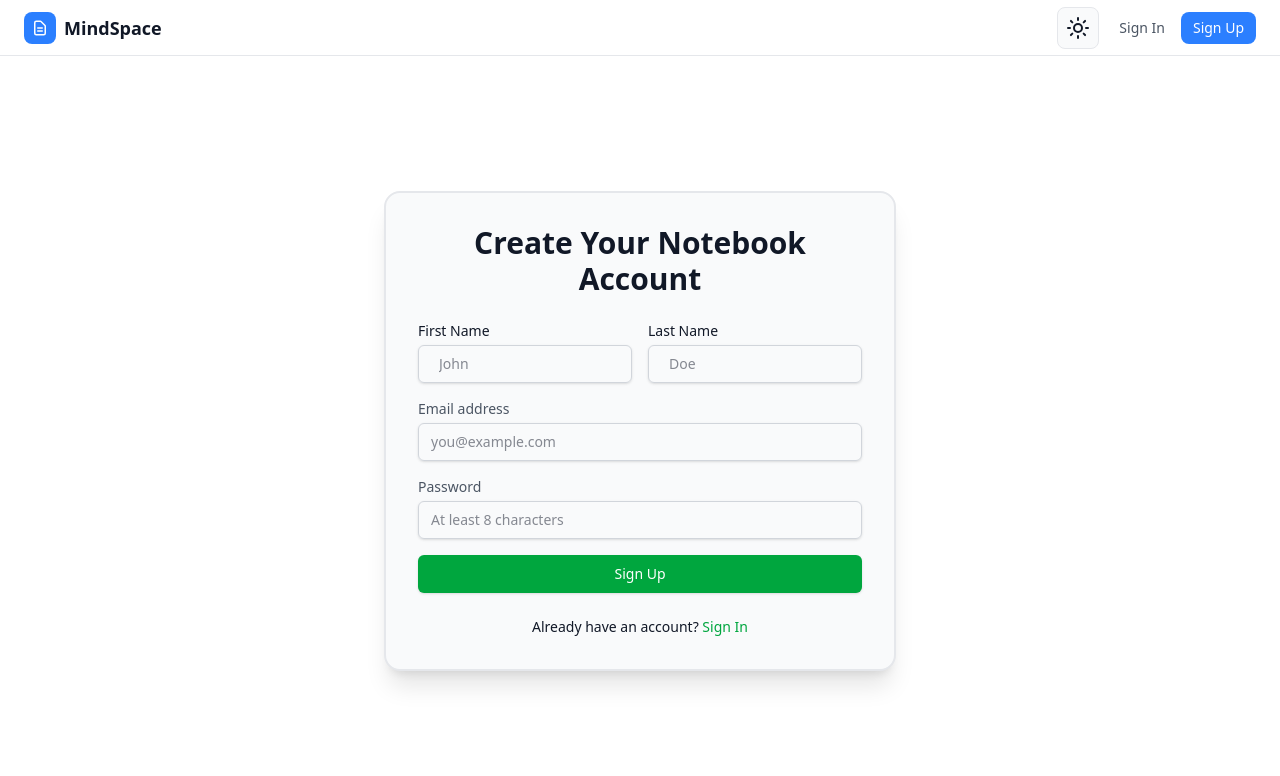
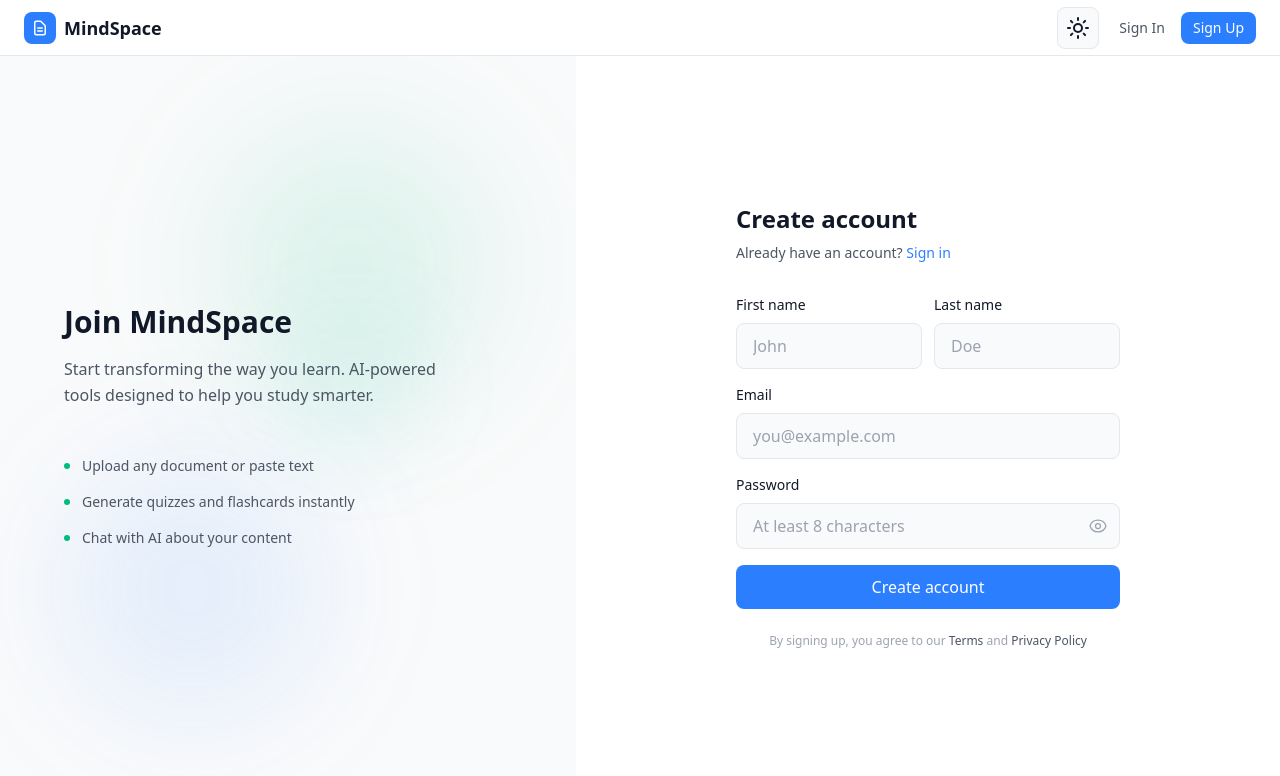
Before and after one commit to Sabin-Karki/Mindspace, a React (Vite) app in the folder frontend/: page /signup in a window 1280 px wide. Shown: the top 776 px of the page. Built offline with nearby package versions, Linux system fonts and the light colour scheme.

Commit message:
updated signup

```diff
--- a/frontend/src/pages/Signup.tsx
+++ b/frontend/src/pages/Signup.tsx
@@ -13,6 +13,7 @@ const Signup = () => {
   const [form, setForm] = useState<ISignUpRequest>({ firstName: "", lastName: "", email: "", password: "" });
   const [error, setError] = useState<string | null>(null);
   const [loading, setLoading] = useState(false);
+  const [showPassword, setShowPassword] = useState(false);
 
   const handleChange = (e: React.ChangeEvent<HTMLInputElement>) => {
     setError(null);
@@ -27,19 +28,19 @@ const Signup = () => {
     //   return;
     // }
 
-    if( !form.firstName){
+    if (!form.firstName) {
       setError("Please enter your first name.");
       return;
     }
-    if( !form.lastName){
+    if (!form.lastName) {
       setError("Please enter your last name.");
       return;
     }
-    if( form.email.includes('@') === false || form.email.includes('.') === false){
+    if (form.email.includes('@') === false || form.email.includes('.') === false) {
       setError("Please enter a valid email address.");
       return;
     }
-    if( !form.password){
+    if (!form.password) {
       setError("Please enter your password.");
       return;
     }
@@ -62,44 +63,98 @@ const Signup = () => {
   };
 
   return (
-    <div className="flex items-center justify-center bg-bg-pri min-h-[calc(100vh-50px)] ">
-      <div className="w-full max-w-lg p-8 space-y-6 bg-bg-sec shadow-xl rounded-2xl border-2 border-border-pri">
-        <h2 className="text-3xl font-extrabold text-center text-text-pri">
-          Create Your Notebook Account
-        </h2>
+    <div className="min-h-[calc(100vh-60px)] flex">
+      {/* Left Panel - Decorative with subtle pattern */}
+      <div className="hidden lg:flex lg:w-[45%] bg-bg-sec relative overflow-hidden">
+        {/* Abstract geometric shapes */}
+        <div className="absolute inset-0">
+          <div className="absolute top-16 right-20 w-72 h-72 bg-emerald-500/10 rounded-full blur-3xl" />
+          <div className="absolute bottom-20 left-16 w-64 h-64 bg-blue-500/10 rounded-full blur-3xl" />
+          <div className="absolute top-1/3 right-1/4 w-40 h-40 bg-teal-500/5 rounded-full blur-2xl" />
+        </div>
+
+        {/* Content */}
+        <div className="relative z-10 flex flex-col justify-center px-16 py-12">
+          <div className="max-w-sm">
+            <h1 className="text-3xl font-bold text-text-pri mb-4">
+              Join MindSpace
+            </h1>
+            <p className="text-text-sec text-base leading-relaxed mb-12">
+              Start transforming the way you learn. AI-powered tools designed to help you study smarter.
+            </p>
+
+            {/* Minimal feature indicators */}
+            <div className="space-y-4">
+              <div className="flex items-center gap-3 text-text-sec">
+                <div className="w-1.5 h-1.5 bg-emerald-500 rounded-full" />
+                <span className="text-sm">Upload any document or paste text</span>
+              </div>
+              <div className="flex items-center gap-3 text-text-sec">
+                <div className="w-1.5 h-1.5 bg-emerald-500 rounded-full" />
+                <span className="text-sm">Generate quizzes and flashcards instantly</span>
+              </div>
+              <div className="flex items-center gap-3 text-text-sec">
+                <div className="w-1.5 h-1.5 bg-emerald-500 rounded-full" />
+                <span className="text-sm">Chat with AI about your content</span>
+              </div>
+            </div>
+          </div>
+        </div>
+
+        {/* Bottom decoration line */}
+        <div className="absolute bottom-0 left-0 right-0 h-px bg-gradient-to-r from-transparent via-border-pri to-transparent" />
+      </div>
+
+      {/* Right Panel - Sign Up Form */}
+      <div className="flex-1 flex items-center justify-center px-6 py-12 bg-bg-pri">
+        <div className="w-full max-w-sm">
+          {/* Header */}
+          <div className="mb-8">
+            <h2 className="text-2xl font-semibold text-text-pri mb-2">Create account</h2>
+            <p className="text-text-sec text-sm">
+              Already have an account?{' '}
+              <Link to="/signin" className="text-blue-500 hover:text-blue-600 font-medium transition-colors">
+                Sign in
+              </Link>
+            </p>
+          </div>
 
           <form onSubmit={handleSubmit} className="space-y-4">
-
-          <div className="flex gap-4">
-            {/* First Name */}
+            {/* Name Fields */}
+            <div className="grid grid-cols-2 gap-3">
               <div>
-              <label htmlFor="firstName" className="block text-sm font-medium text-text-pri">First Name</label>
+                <label htmlFor="firstName" className="block text-sm font-medium text-text-pri mb-2">
+                  First name
+                </label>
                 <input
                   id="firstName"
                   name="firstName"
                   value={form.firstName}
                   onChange={handleChange}
                   placeholder="John"
-                className="mt-1 block w-full px-5 py-2 border border-border-sec rounded-md shadow-sm focus:outline-none focus:ring-green-500 focus:border-green-500 sm:text-sm"
+                  className="w-full px-4 py-2.5 bg-bg-sec border border-border-pri rounded-lg text-text-pri placeholder-text-tri focus:outline-none focus:ring-2 focus:ring-blue-500/40 focus:border-blue-500 transition-all"
                 />
               </div>
-            {/* Last Name */}
               <div>
-              <label htmlFor="lastName" className="block text-sm font-medium text-text-pri">Last Name</label>
+                <label htmlFor="lastName" className="block text-sm font-medium text-text-pri mb-2">
+                  Last name
+                </label>
                 <input
                   id="lastName"
                   name="lastName"
                   value={form.lastName}
                   onChange={handleChange}
                   placeholder="Doe"
-                className="mt-1 block w-full px-5 py-2 border border-border-sec rounded-md shadow-sm focus:outline-none focus:ring-green-500 focus:border-green-500 sm:text-sm"
+                  className="w-full px-4 py-2.5 bg-bg-sec border border-border-pri rounded-lg text-text-pri placeholder-text-tri focus:outline-none focus:ring-2 focus:ring-blue-500/40 focus:border-blue-500 transition-all"
                 />
               </div>
             </div>
 
             {/* Email Input */}
             <div>
-            <label htmlFor="email" className="block text-sm font-medium text-text-sec">Email address</label>
+              <label htmlFor="email" className="block text-sm font-medium text-text-pri mb-2">
+                Email
+              </label>
               <input
                 id="email"
                 name="email"
@@ -107,28 +162,48 @@ const Signup = () => {
                 value={form.email}
                 onChange={handleChange}
                 placeholder="you@example.com"
-              className="mt-1 block w-full px-3 py-2 border border-border-sec rounded-md shadow-sm focus:outline-none focus:ring-green-500 focus:border-green-500 sm:text-sm"
+                className="w-full px-4 py-2.5 bg-bg-sec border border-border-pri rounded-lg text-text-pri placeholder-text-tri focus:outline-none focus:ring-2 focus:ring-blue-500/40 focus:border-blue-500 transition-all"
               />
             </div>
 
             {/* Password Input */}
             <div>
-            <label htmlFor="password" className="block text-sm font-medium text-text-sec">Password</label>
+              <label htmlFor="password" className="block text-sm font-medium text-text-pri mb-2">
+                Password
+              </label>
+              <div className="relative">
                 <input
                   id="password"
                   name="password"
-              type="password"
+                  type={showPassword ? "text" : "password"}
                   autoComplete="new-password"
                   value={form.password}
                   onChange={handleChange}
                   placeholder="At least 8 characters"
-              className="mt-1 block w-full px-3 py-2 border border-border-sec rounded-md shadow-sm focus:outline-none focus:ring-green-500 focus:border-green-500 sm:text-sm"
+                  className="w-full px-4 py-2.5 pr-11 bg-bg-sec border border-border-pri rounded-lg text-text-pri placeholder-text-tri focus:outline-none focus:ring-2 focus:ring-blue-500/40 focus:border-blue-500 transition-all"
                 />
+                <button
+                  type="button"
+                  onClick={() => setShowPassword(!showPassword)}
+                  className="absolute right-3 top-1/2 -translate-y-1/2 text-text-tri hover:text-text-sec transition-colors"
+                >
+                  {showPassword ? (
+                    <svg className="w-5 h-5" fill="none" stroke="currentColor" viewBox="0 0 24 24">
+                      <path strokeLinecap="round" strokeLinejoin="round" strokeWidth={1.5} d="M13.875 18.825A10.05 10.05 0 0112 19c-4.478 0-8.268-2.943-9.543-7a9.97 9.97 0 011.563-3.029m5.858.908a3 3 0 114.243 4.243M9.878 9.878l4.242 4.242M9.88 9.88l-3.29-3.29m7.532 7.532l3.29 3.29M3 3l3.59 3.59m0 0A9.953 9.953 0 0112 5c4.478 0 8.268 2.943 9.543 7a10.025 10.025 0 01-4.132 5.411m0 0L21 21" />
+                    </svg>
+                  ) : (
+                    <svg className="w-5 h-5" fill="none" stroke="currentColor" viewBox="0 0 24 24">
+                      <path strokeLinecap="round" strokeLinejoin="round" strokeWidth={1.5} d="M15 12a3 3 0 11-6 0 3 3 0 016 0z" />
+                      <path strokeLinecap="round" strokeLinejoin="round" strokeWidth={1.5} d="M2.458 12C3.732 7.943 7.523 5 12 5c4.478 0 8.268 2.943 9.542 7-1.274 4.057-5.064 7-9.542 7-4.477 0-8.268-2.943-9.542-7z" />
+                    </svg>
+                  )}
+                </button>
+              </div>
             </div>
 
             {/* Error Message */}
             {error && (
-            <div className="text-sm font-medium text-red-600 p-2 bg-red-50 rounded-md border border-red-200">
+              <div className="text-sm text-red-500 bg-red-500/10 border border-red-500/20 rounded-lg px-4 py-3">
                 {error}
               </div>
             )}
@@ -137,23 +212,22 @@ const Signup = () => {
             <button
               type="submit"
               disabled={loading}
-            className={`w-full flex justify-center py-2 px-4 border border-transparent rounded-md shadow-sm text-sm font-medium text-white ${
-              loading
-                ? 'bg-green-400 cursor-not-allowed'
-                : 'bg-green-600 hover:bg-green-700 focus:outline-none focus:ring-2 focus:ring-offset-2 focus:ring-green-500 transition duration-150'
+              className={`w-full py-2.5 px-4 rounded-lg font-medium transition-all duration-200 ${loading
+                  ? 'bg-blue-500/50 text-white/70 cursor-not-allowed'
+                  : 'bg-blue-500 hover:bg-blue-600 text-white focus:outline-none focus:ring-2 focus:ring-blue-500/50 focus:ring-offset-2 focus:ring-offset-bg-pri'
                 }`}
             >
-            {loading ? 'Creating Account...' : 'Sign Up'}
+              {loading ? 'Creating account...' : 'Create account'}
             </button>
+
+            {/* Terms */}
+            <p className="text-center text-xs text-text-tri pt-2">
+              By signing up, you agree to our{' '}
+              <a href="#" className="text-text-sec hover:text-blue-500 transition-colors">Terms</a>
+              {' '}and{' '}
+              <a href="#" className="text-text-sec hover:text-blue-500 transition-colors">Privacy Policy</a>
+            </p>
           </form>
-
-        <div className="text-center text-sm">
-          <div className="text-text-pri">
-            Already have an account?{' '}
-            <Link to="/signin" className="font-medium text-green-600 hover:text-green-500">
-              Sign In
-            </Link>
-          </div>
         </div>
       </div>
     </div>
```
Lines whose indentation alone changed are shown as unchanged.
